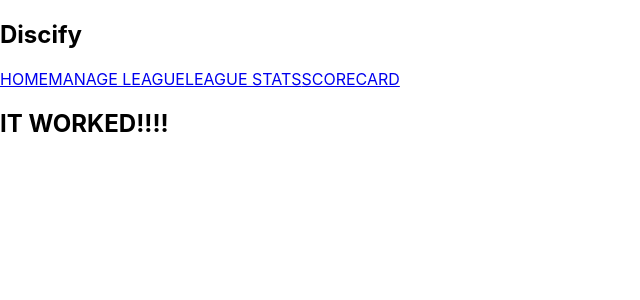
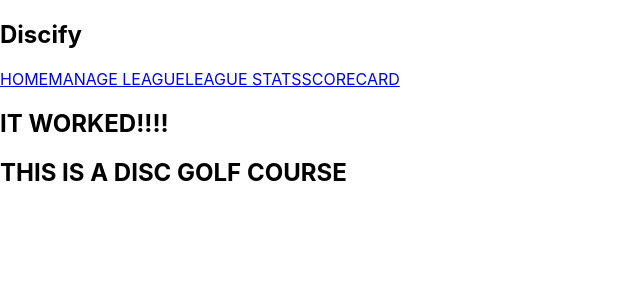
Before and after one commit to philalewis/discify, a React (Create React App) app: page /courses in a window 1280 px wide. Shown: the top 300 px of the page, without its empty margins (0-640 px from the left). Built offline with nearby package versions, Linux system fonts and the light colour scheme.

Commit message:
Build basic component structures and add files

```diff
--- a/src/App.js
+++ b/src/App.js
@@ -1,7 +1,7 @@
 import React, { createContext, useEffect } from 'react'
 import { Route, Routes } from 'react-router-dom'
 import Home from './Components/Home'
-import './App.css';
+import './Styles/App.css';
 import { DiscContext } from './context'
 import Navbar from './Components/Navbar'
 import Manage from './Components/Manage'
--- a/src/Components/Courses.js
+++ b/src/Components/Courses.js
@@ -1,5 +1,6 @@
 import React from 'react'
 import { useSearchParams } from 'react-router-dom'
+import SingleCourse from './SingleCourse'
 
 const Courses = () => {
   const [ searchParams ] = useSearchParams()
@@ -9,7 +10,7 @@
   return (
     <section>
       <h2>IT WORKED!!!!</h2>
-      { searchParams }
+      <SingleCourse />
     </section>
   )
 }
--- a/src/Components/Manage.js
+++ b/src/Components/Manage.js
@@ -0,0 +1,9 @@
+import React from 'react'
+
+const Manage = () => {
+  return (
+    <h2>MANAGE LEAGUE</h2>
+  )
+}
+
+export default Manage
--- /dev/null
+++ b/src/Components/SingleCourse.js
@@ -0,0 +1,9 @@
+import React from 'react'
+
+const SingleCourse = () => {
+  return (
+    <h2>THIS IS A DISC GOLF COURSE</h2>
+  )
+}
+
+export default SingleCourse
--- a/src/Components/Stats.js
+++ b/src/Components/Stats.js
@@ -0,0 +1,9 @@
+import React from 'react'
+
+const Stats = () => {
+  return (
+    <h2>STATS</h2>
+  )
+}
+
+export default Stats
--- a/src/index.js
+++ b/src/index.js
@@ -1,7 +1,7 @@
 import React from 'react';
 import ReactDOM from 'react-dom';
 import { BrowserRouter } from 'react-router-dom'
-import './index.css';
+import './Styles/index.css';
 import App from './App';
 import reportWebVitals from './reportWebVitals';
 
```
Also changed, not shown: src/Components/Card.js (added), src/Styles/App.css (renamed from src/App.css), src/Styles/index.css (renamed from src/index.css), src/apiCalls.js (added).
